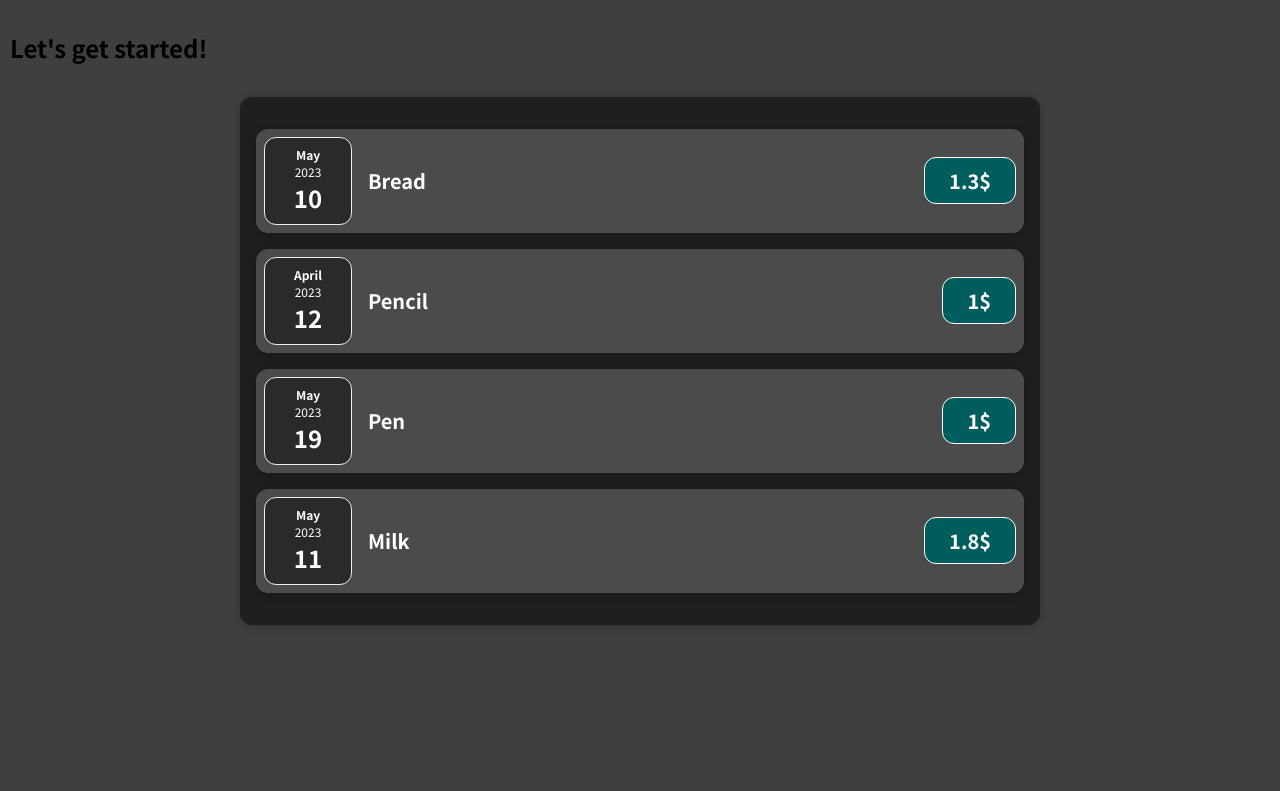
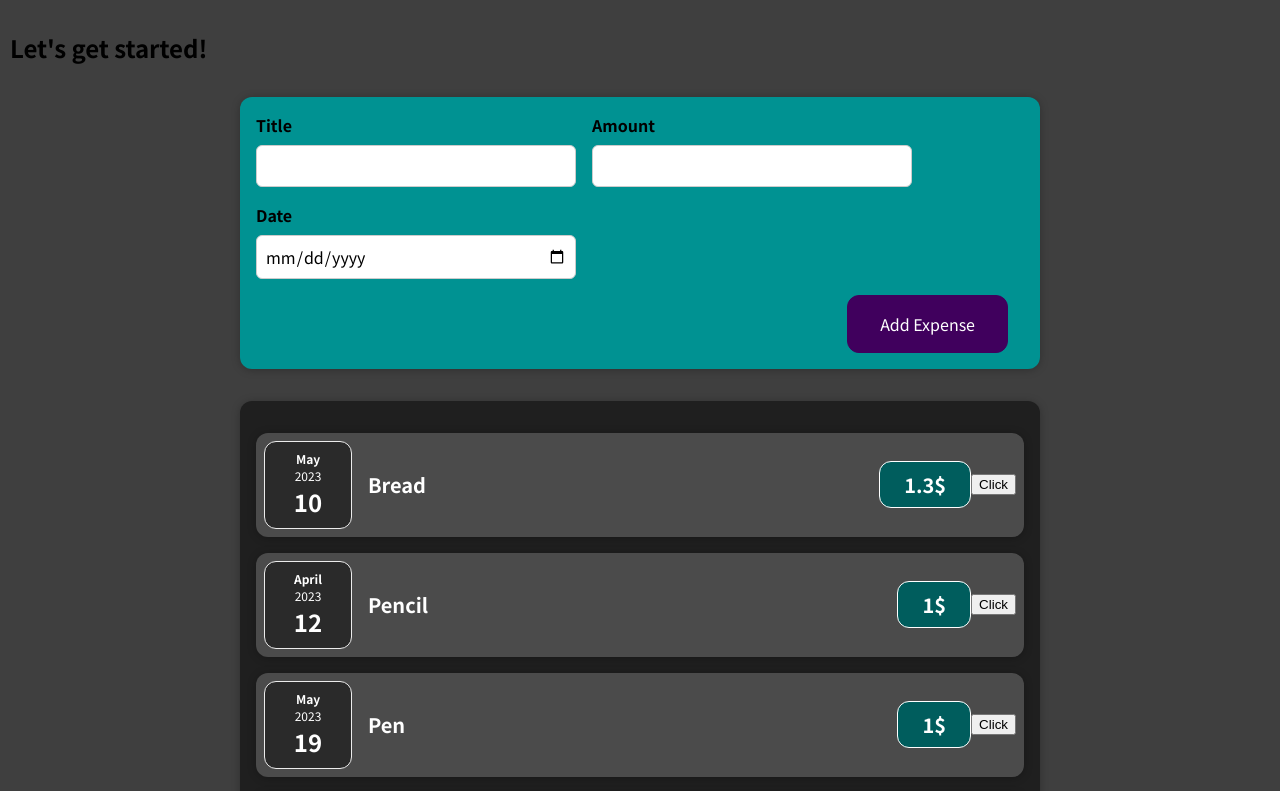
Before and after one commit to Vitaliy-Opaynitch/expenses-app, a React (Create React App) app: page / in a window 1280 px wide. Shown: the top 791 px of the page. Built offline with nearby package versions, Linux system fonts and the light colour scheme.

Commit message:
added props lifting funcs

```diff
--- a/src/App.js
+++ b/src/App.js
@@ -1,4 +1,5 @@
-import Expenses from "./components/Expenses/Expenses"
+import Expenses from "./components/Expenses/Expenses";
+import NewExpense from "./components/NewExpense/NewExpense";
 
 function App() {
   const expenses = [
@@ -28,9 +29,14 @@
     },
   ];
 
+  const addExpenseHandler = expense => {
+    console.log('Hello', expense);
+  }
+
   return (
     <div>
       <h2>Let's get started!</h2>
+      <NewExpense onAddExpense={addExpenseHandler} />
       <Expenses data={expenses}/>
     </div>
   );
--- a/src/components/Expenses/ExpenseItem.js
+++ b/src/components/Expenses/ExpenseItem.js
@@ -1,8 +1,18 @@
+import React, { useState } from 'react';
+
 import './ExpenseItem.css';
 import ExpenseDate from './ExpenseDate';
 import Card from '../UI/Card';
 
 function ExpenseItem(props) {
+  useState();
+
+  let priceDefault = 100;
+  const [price, setPrice] = React.useState(priceDefault);
+  const discountHandle = () => {
+    setPrice(75);
+  }
+
   return (
     <Card className="expense-item">
       <ExpenseDate date={props.date}/>
@@ -10,6 +20,7 @@
         <h2>{props.title}</h2>
         <p className="expense-item__price">{props.amount}$</p>
       </div>
+      <button onClick={discountHandle}>Click</button>
     </Card>
   );
 }
--- /dev/null
+++ b/src/components/NewExpense/ExpenseForm.css
@@ -0,0 +1,26 @@
+.new-expense__controls {
+  display: flex;
+  flex-wrap: wrap;
+  gap: 1rem;
+  margin-bottom: 1rem;
+  text-align: left;
+}
+
+.new-expense__control label {
+  font-weight: bold;
+  margin-bottom: 0.5rem;
+  display: block;
+}
+
+.new-expense__control input {
+  font: inherit;
+  padding: 0.5rem;
+  border-radius: 6px;
+  border: 1px solid #ccc;
+  width: 20rem;
+  max-width: 100%;
+}
+
+.new-expense__actions {
+  text-align: right;
+}
--- /dev/null
+++ b/src/components/NewExpense/ExpenseForm.js
@@ -0,0 +1,59 @@
+import React, { useState } from "react";
+
+import './ExpenseForm.css';
+
+function ExpenseForm(props) {
+  const [enteredTitle, setEnteredTitle] = useState('');
+  const [enteredAmount, setEnteredAmount] = useState('');
+  const [enteredDate, setEnteredDate] = useState('');
+
+  const titleChangeHandler = (event) => {
+    setEnteredTitle(event.target.value);
+  }
+
+  const amountChangeHandler = (event) => {
+    setEnteredAmount(event.target.value);
+  }
+
+  const dateChangeHandler = (event) => {
+    setEnteredDate(event.target.value);
+  }
+
+  const submitHandler = (event) => {
+    event.preventDefault();
+
+    const expenseData = {
+      title: enteredTitle,
+      amount: enteredAmount,
+      date: new Date(enteredDate)
+    }
+
+    console.log(expenseData);
+    setEnteredTitle('');
+    setEnteredAmount('');
+    setEnteredDate('');
+    props.onSaveExpense(expenseData);
+  }
+
+  return <form onSubmit={submitHandler}>
+    <div className="new-expense__controls">
+      <div className="new-expense__control">
+        <label>Title</label>
+        <input type="text" value={enteredTitle} onChange={titleChangeHandler} />
+      </div>
+      <div className="new-expense__control">
+        <label>Amount</label>
+        <input type="number" min="0.1" step="0.1" value={enteredAmount} onChange={amountChangeHandler} />
+      </div>
+      <div className="new-expense__control">
+        <label>Date</label>
+        <input type="date" min="2022-01-01" step="2023-12-31" value={enteredDate} onChange={dateChangeHandler} />
+      </div>
+    </div>
+    <div className="new-expense__actions">
+      <button type="submit">Add Expense</button>
+    </div>
+  </form>
+}
+
+export default ExpenseForm;
--- /dev/null
+++ b/src/components/NewExpense/NewExpense.css
@@ -0,0 +1,38 @@
+.new-expense {
+  background-color: #009292;
+  padding: 1rem;
+  margin: 2rem auto;
+  width: 50rem;
+  max-width: 95%;
+  border-radius: 12px;
+  text-align: center;
+  box-shadow: 0 1px 8px rgba(0, 0, 0, 0.25);
+}
+
+.new-expense button {
+  font: inherit;
+  cursor: pointer;
+  padding: 1rem 2rem;
+  border: 1px solid #40005d;
+  background-color: #40005d;
+  color: #ffffff;
+  border-radius: 12px;
+  margin-right: 1rem;
+}
+
+.new-expense button:hover,
+.new-expense button:active {
+  background-color: #510674;
+  border-color: #510674;
+}
+
+.new-expense button.alternative {
+  color: #220131;
+  border-color: transparent;
+  background-color: transparent;
+}
+
+.new-expense button.alternative:hover,
+.new-expense button.alternative:active {
+  background-color: #ddb3f8;
+}
--- /dev/null
+++ b/src/components/NewExpense/NewExpense.js
@@ -0,0 +1,20 @@
+import React from "react";
+
+import ExpenseForm from "./ExpenseForm";
+import './NewExpense.css';
+
+function NewExpense(props) {
+  const onSaveExpenseHandler = (enteredExpenseData) => {
+    const expenseData = {
+      ...enteredExpenseData,
+      id: Math.random().toString()
+    }
+    props.onAddExpense(expenseData);
+  }
+
+  return <div className="new-expense">
+    <ExpenseForm onSaveExpense={onSaveExpenseHandler} />
+  </div>
+}
+
+export default NewExpense;
```
